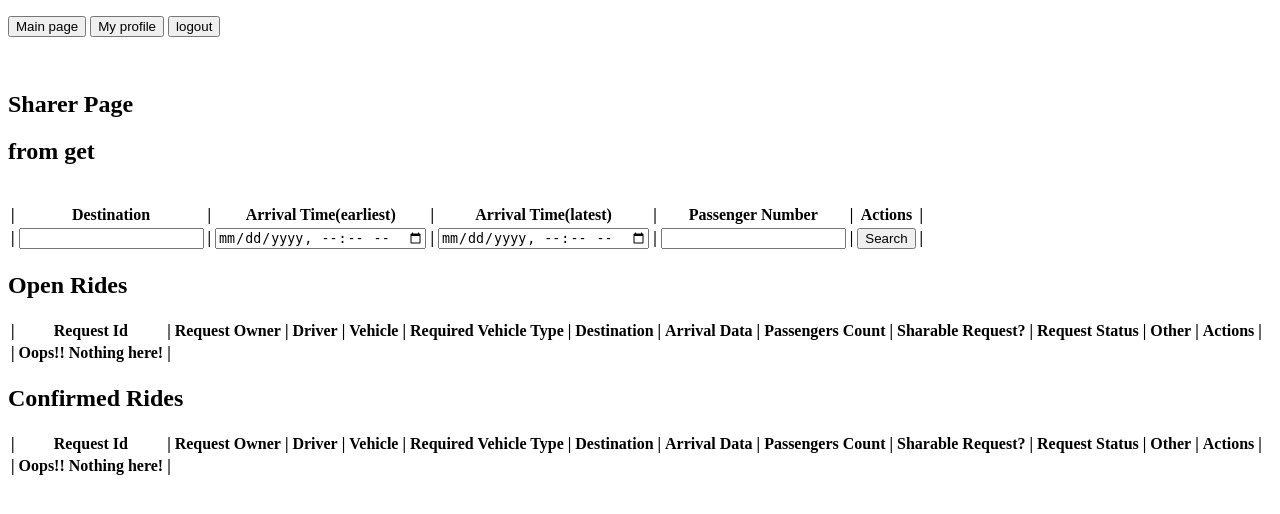
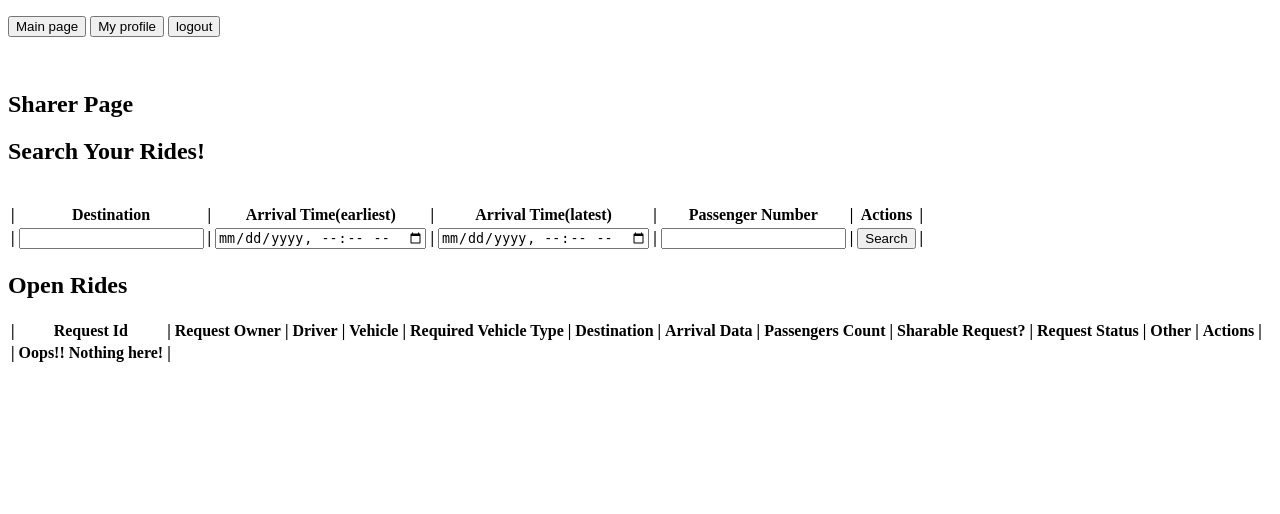
Before and after one commit to yxx137/Duke-ECE-568, a Django app: page /sharer/search/ in a window 1280 px wide. Shown: the top 514 px of the page. Run offline with Django 4.2, Linux system fonts and the light colour scheme; the visitor is signed in with stand-in values (Sample User, id 1); lists and menus that the app fills with data are empty.

Commit message:
project1 first commit

```diff
--- a/web-app/bookaride/sharerviews.py
+++ b/web-app/bookaride/sharerviews.py
@@ -24,14 +24,28 @@ class SharerSearchView(View):
         userId = request.user.id
         userVehicle = Vehicle.objects.get(driver=userId)
 
-        #if len(destination)==0:
-        #    openRequests = Request.objects.filter(completed_status=0, is_shared=True)
-        if len(arrival_time_earliest)==0 or len(arrival_time_latest)==0 :
-            openRequests = Request.objects.filter(completed_status=0, is_shared = True,
-                                                  destination_address = destination)
-        else:
-            openRequests = Request.objects.filter(completed_status=0, is_shared = True,
-                                                  arrival_data_time__gt=arrival_time_earliest,
-                                                  arrival_data_time__lt=arrival_time_latest,
-                                                  destination_address = destination)
-        return render(request, 'sharer/search.html', {'openRequests': openRequests, 'confirmedRequests': [], 'type': 'from post'})
+        filterArgs = {'completed_status':0, 'is_shared':True}
+        if len(destination)!=0:
+            filterArgs['destination_address'] = destination
+        if len(arrival_time_earliest)!=0:
+            filterArgs['arrival_data_time__gt'] = arrival_time_earliest
+
+        if len(arrival_time_latest)!=0:
+            filterArgs['arrival_data_time__lt'] = arrival_time_latest
+
+        openRequests = Request.objects.filter(**filterArgs)
+
+        openRequests2 = list(map(lambda r: r.__dict__, list(openRequests)))
+        firstRequest = openRequests2[0]
+        firstRequest['joinShare'] = '/sharer/search/joinsharer'
+        return render(request, 'sharer/search.html', {'openRequests': openRequests2,  'type': 'from post'})
+
+class SharerJoin(View):
+    def get(self, request, *args, **kwargs):
+        userId = request.user.id
+
+        return render(request, 'sharer/joinsharer.html', {'openRequests': [], 'confirmedRequests': [], 'type': 'from get'})
+
+class ConfirmJoin(View):
+    def get(self, request, *args, **kwargs):
+        return redirect('/account/mainpage')
--- a/web-app/bookaride/urls.py
+++ b/web-app/bookaride/urls.py
@@ -38,4 +38,6 @@ urlpatterns = [
     path('driver/drivermsg/<int:driver_id>', views.driverinfoview),
 
     path('sharer/search/', views.SharerSearchView.as_view()),
+    path('sharer/search/joinsharer', views.SharerJoin.as_view()),
+    path('share/search/join/confirmjoin', views.ConfirmJoin.as_view()),
 ]
--- a/web-app/templates/list/request_list_item_action.html
+++ b/web-app/templates/list/request_list_item_action.html
@@ -6,4 +6,7 @@
     {% if action.edit %}
         <button onclick="location.href='{{action.edit}}'">Edit</button>
     {% endif %}
+    {% if action.joinShare %}
+        <button onclick="location.href='{{action.joinShare}}'">Join</button>
+    {% endif %}
 {% endif %}
--- a/web-app/templates/list/request_list_item_full.html
+++ b/web-app/templates/list/request_list_item_full.html
@@ -34,6 +34,8 @@
         <th>|</th>
         <th>{{ ride.owner_info }}</th>
         <th>|</th>
+        <th>{{ ride.driver_id }}</th>
+        <th>|</th>
         <th>{{ ride.vehicle_info }}</th>
         <th>|</th>
         <th>{{ ride.vehicle_type }}</th>
--- a/web-app/templates/sharer/search.html
+++ b/web-app/templates/sharer/search.html
@@ -7,7 +7,7 @@
 {% block content %}
 
     <h2>Sharer Page</h2>
-    <h2>{{type}}</h2>
+    <h2>Search Your Rides!</h2>
     <br/>
     <form action="/sharer/search/" method="post"> {% csrf_token %}
         <table>
@@ -42,7 +42,5 @@
 
     <h2>Open Rides</h2>
     {% include "list/request_list.html" with requests=openRequests full=True %}
-    <h2>Confirmed Rides</h2>
-    {% include "list/request_list.html" with requests=confirmedRequests full=True %}
 
 {% endblock %}
```
Also changed, not shown: web-app/templates/sharer/joinsharer.html (added, +15 -0 lines), web-app/bookaride/profileviews.py (line endings or trailing spaces).
